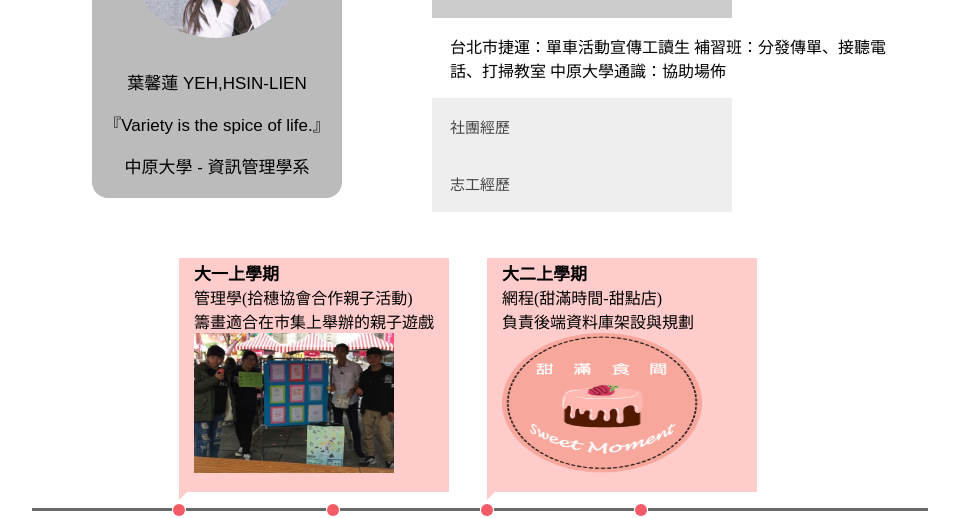
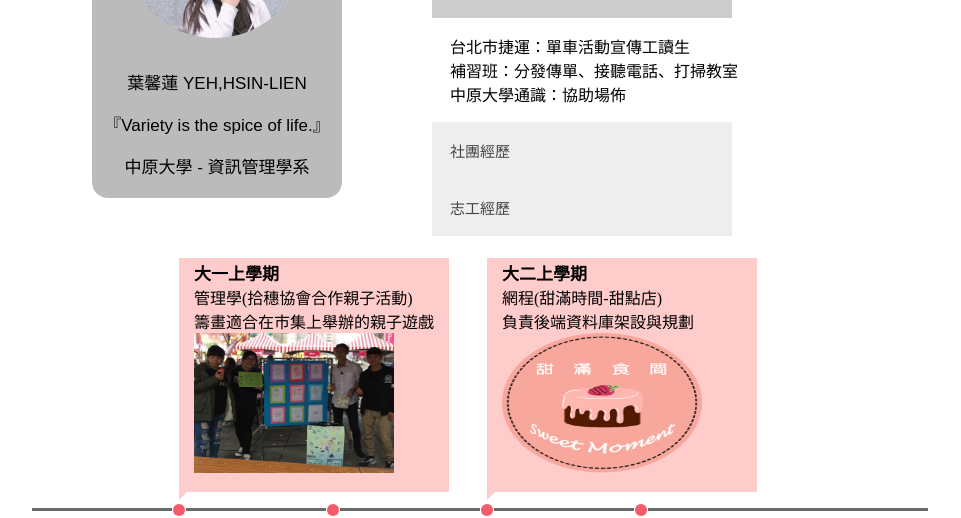
Before and after one commit to hsinlien1223/personal-resume, a plain HTML site: page index.html in a window 1280 px wide. Both pictures are taken after a click on the button "工讀經歷". Shown: the part 242-760 px from the top of the page, without its empty margins (158-1119 px from the left). Drawn offline with Linux system fonts and the light colour scheme.

Commit message:
Update index.html

```diff
--- a/index.html
+++ b/index.html
@@ -133,9 +133,9 @@
 				<button class="accordion">工讀經歷</button>
 				<div class="panel">
 					<p>
-						台北市捷運：單車活動宣傳工讀生
-						補習班：分發傳單、接聽電話、打掃教室
-						中原大學通識：協助場佈
+						台北市捷運：單車活動宣傳工讀生<br>
+						補習班：分發傳單、接聽電話、打掃教室<br>
+						中原大學通識：協助場佈<br>
 					</p>
 				</div>
 				<button class="accordion">社團經歷</button>
```
